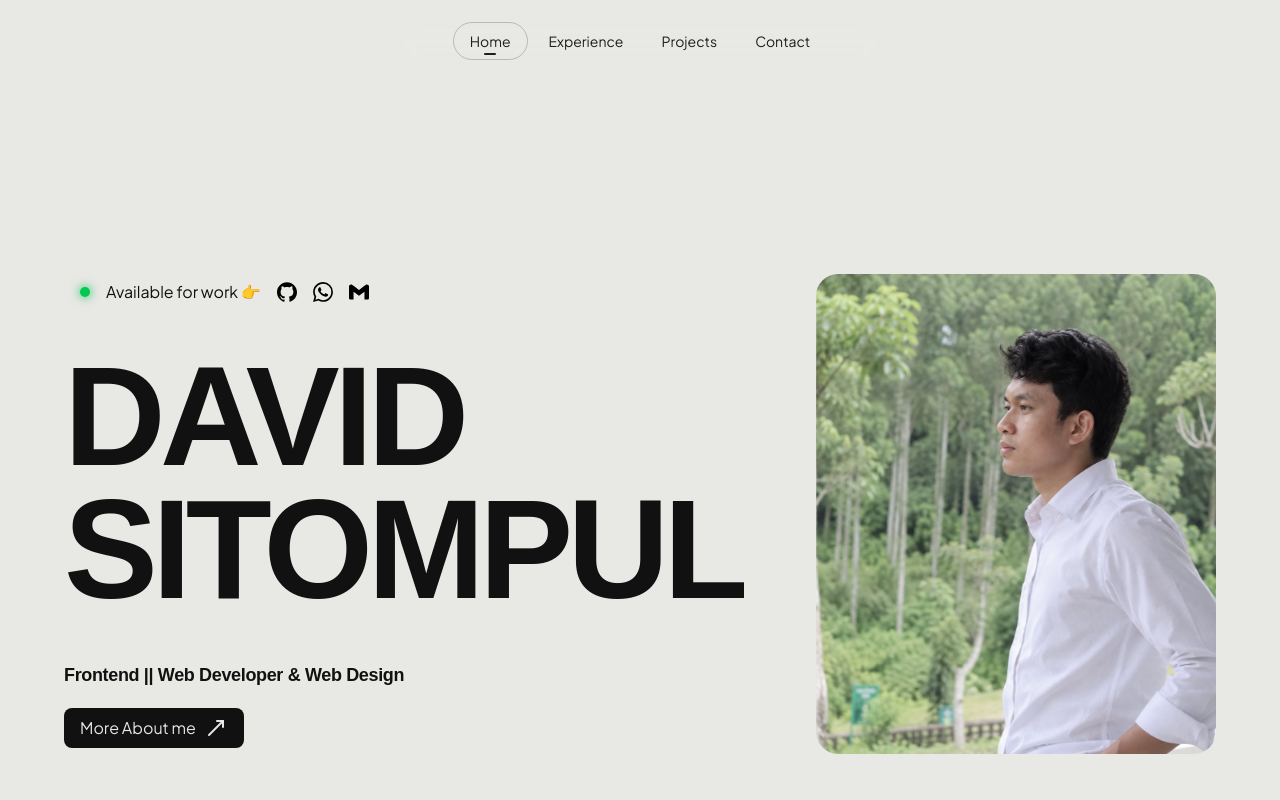
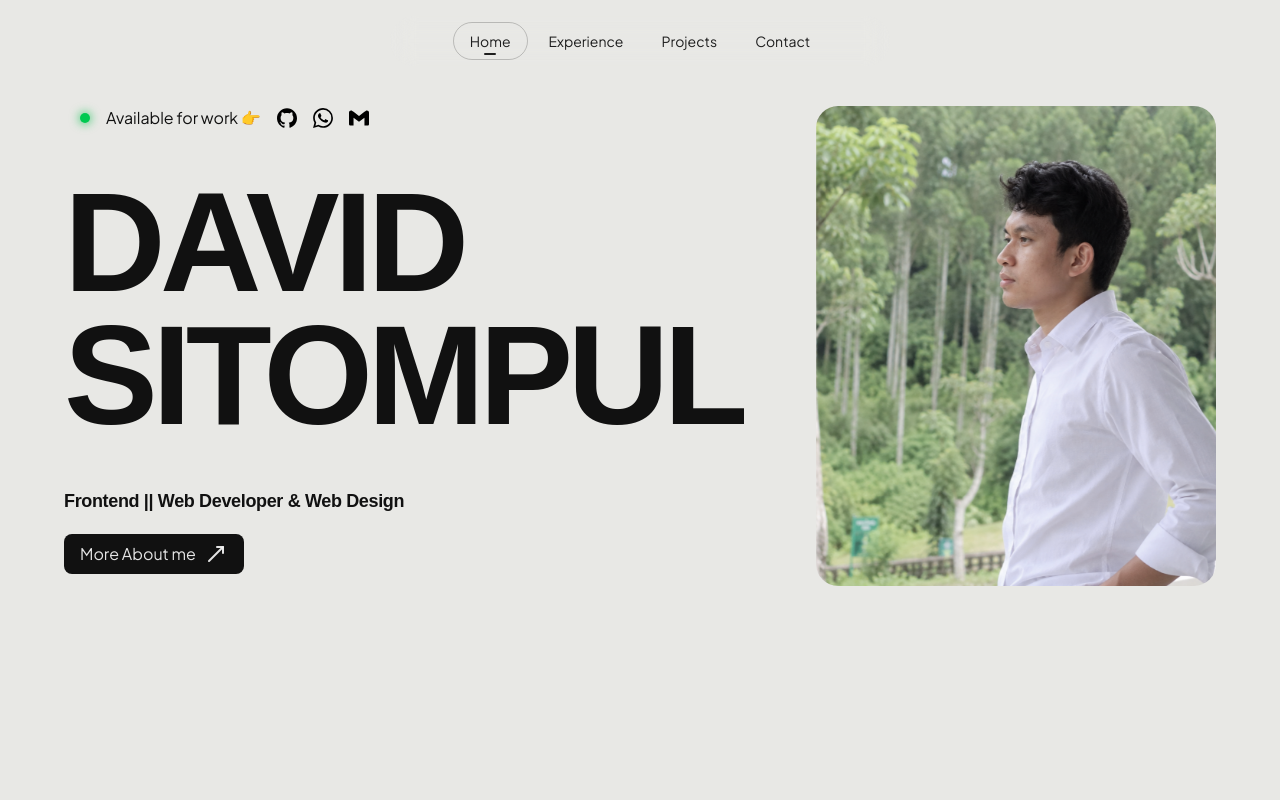
Before and after one commit to H2Vid/david-porfolio, a Next.js app: page / in a window 1280 px wide. Shown: the top 800 px of the page. Built offline with nearby package versions, Linux system fonts and the light colour scheme.

Commit message:
fix styling

```diff
--- a/src/app/components/sections/Herosection.jsx
+++ b/src/app/components/sections/Herosection.jsx
@@ -65,10 +65,10 @@ export default function Herosection() {
   return (
     <section
       id="home"
-      className="mx-auto flex w-[90%] flex-col items-center justify-center pt-24 md:h-screen md:pt-24 md:text-[#111111] dark:text-[#f1f1f1]"
+      className="mx-auto flex w-[90%] flex-col items-center justify-center pt-10 md:h-screen md:text-[#111111] dark:text-[#f1f1f1]"
     >
       <div className="flex h-full w-full flex-col space-y-8 md:flex-row">
-        <div className="flex h-full w-full flex-col justify-center space-y-5">
+        <div className="flex h-full w-full flex-col space-y-5">
           <div className="flex h-auto items-center gap-4 px-4">
             <span className="relative flex size-2.5">
               <span className="absolute inset-0 animate-ping rounded-full bg-green-400/60" />
@@ -125,7 +125,7 @@ export default function Herosection() {
           </div>
         </div>
 
-        <div className="flex w-full items-center justify-end md:w-[70%]">
+        <div className="flex w-full justify-end md:w-[70%]">
           <CometCard rotateDepth={10} translateDepth={5}>
             <div className="overflow-hidden rounded-3xl md:h-120 md:w-100">
               <img
```
